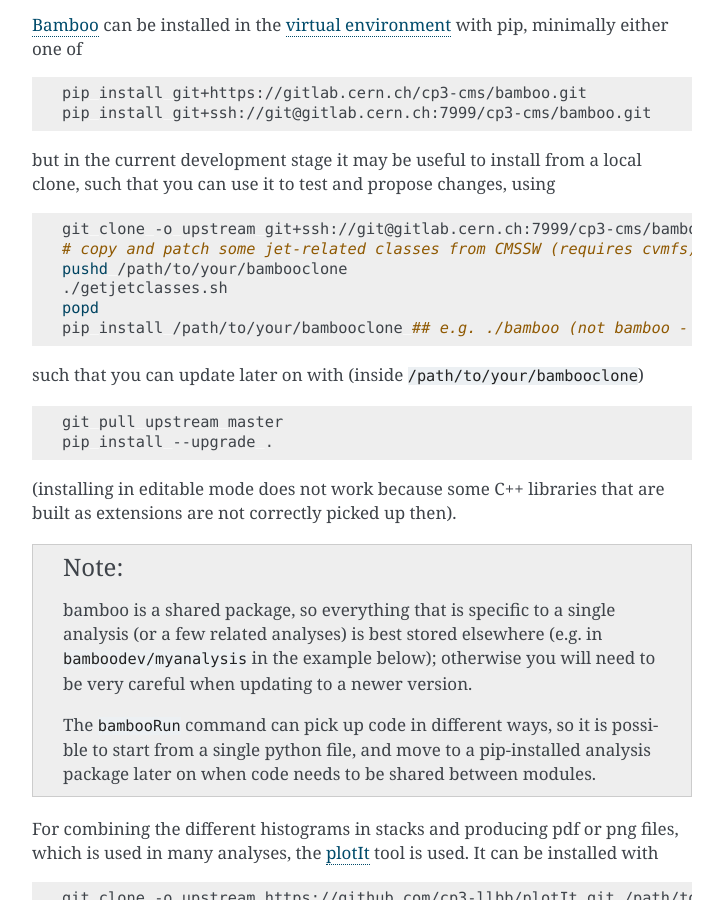
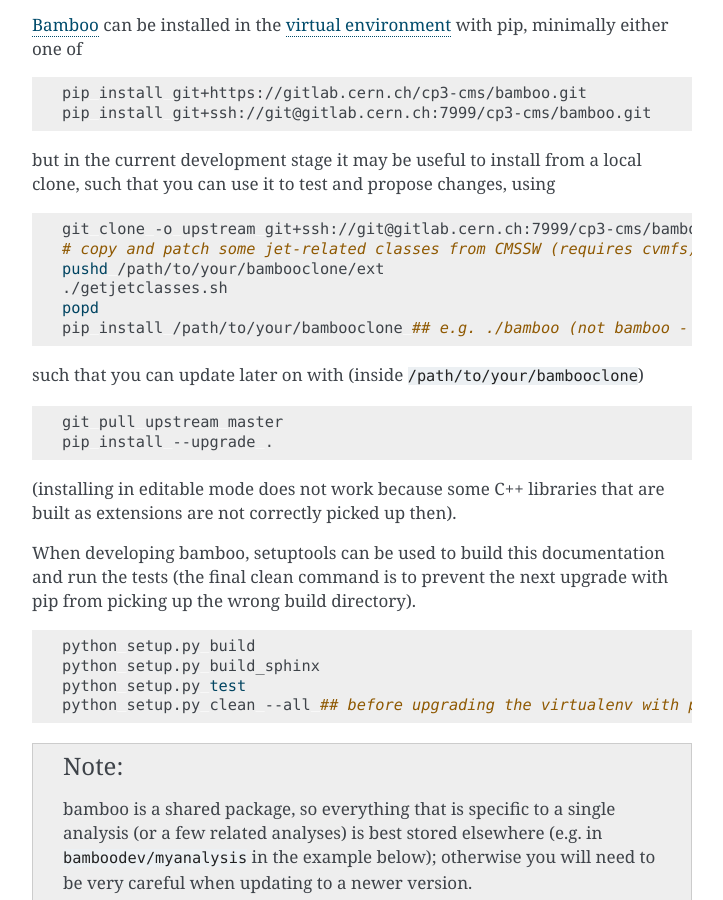
Before and after one commit to recotoolsbenchmarks/BambooAnalysis, a Sphinx documentation site: the page built from doc/install.rst, in a window 1280 px wide and 900 px high, scrolled down 431 px. Shown: the whole window, without its empty margins (388-1111 px from the left). Built offline with Sphinx 7.4.7, drawn with Linux system fonts in a browser that asks for light colours.

Commit message:
Update install instructions (setuptools and pip)

```diff
--- a/doc/install.rst
+++ b/doc/install.rst
@@ -35,7 +35,7 @@
 
    git clone -o upstream git+ssh://git@gitlab.cern.ch:7999/cp3-cms/bamboo.git /path/to/your/bambooclone
    # copy and patch some jet-related classes from CMSSW (requires cvmfs) --- temporary
-   pushd /path/to/your/bambooclone
+   pushd /path/to/your/bambooclone/ext
    ./getjetclasses.sh
    popd
    pip install /path/to/your/bambooclone ## e.g. ./bamboo (not bamboo - a package with that name exists)
@@ -49,6 +49,17 @@
 
 (installing in editable mode does not work because some C++ libraries that are
 built as extensions are not correctly picked up then).
+
+When developing bamboo, setuptools can be used to build this documentation and
+run the tests (the final clean command is to prevent the next upgrade with pip
+from picking up the wrong build directory).
+
+.. code-block:: sh
+
+   python setup.py build
+   python setup.py build_sphinx
+   python setup.py test
+   python setup.py clean --all ## before upgrading the virtualenv with pip
 
 .. note::
 
```
